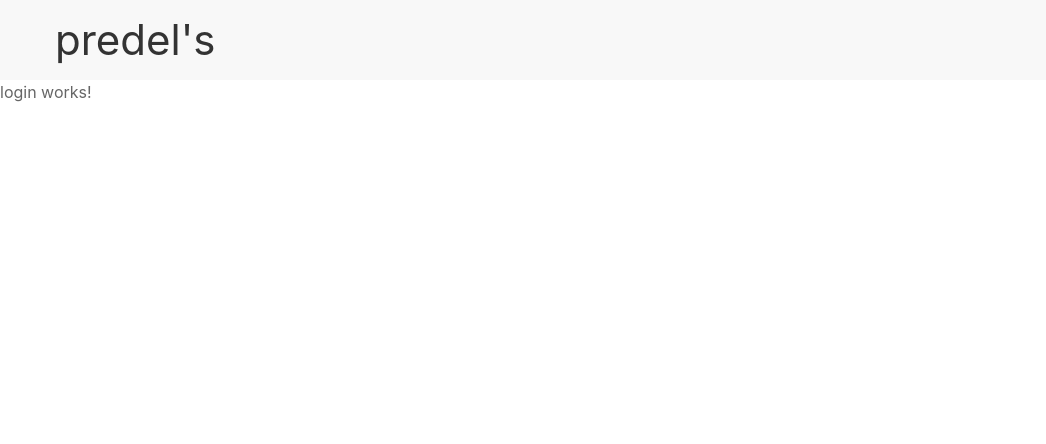
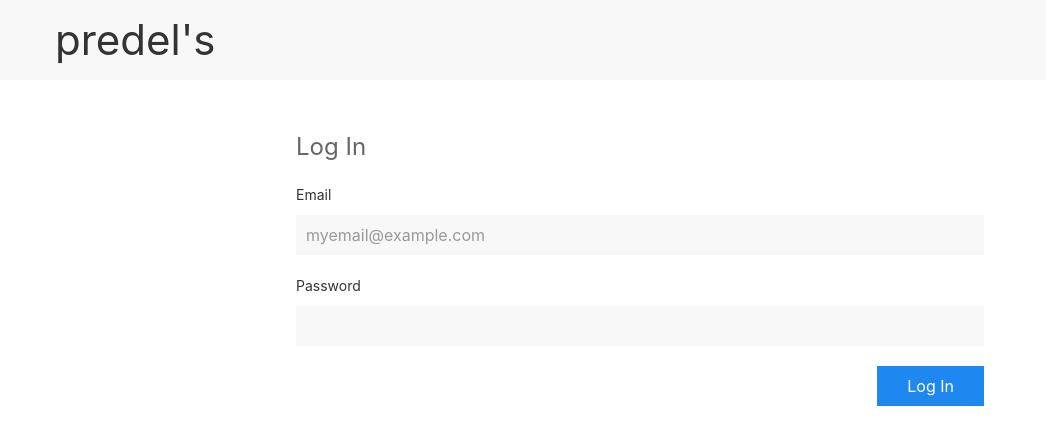
Before and after one commit to danielpredel/predel-blog-client, an Angular app: page /user/login in a window 1280 px wide. Shown: the top 444 px of the page, without its empty margins (0-1046 px from the left). Built offline with nearby package versions, Linux system fonts and the light colour scheme.

Commit message:
Add login form and functionality

```diff
--- a/src/app/user/login/login.component.css
+++ b/src/app/user/login/login.component.css
@@ -0,0 +1,8 @@
+.form-login{
+  margin-top: 50px;
+  margin-bottom: 50px;
+}
+
+.alert{
+  margin-top: 50px;
+}
--- a/src/app/user/login/login.component.html
+++ b/src/app/user/login/login.component.html
@@ -1 +1,96 @@
-<p>login works!</p>
+<div
+  class="uk-container uk-container-small uk-margin-auto uk-margin-auto-vertical uk-width-4-5@s uk-width-3-5@m"
+>
+  <ng-container *ngIf="loginStatus == 'INVALID'">
+    <div class="uk-alert-danger alert" uk-alert>
+      <p>Invalid email or password. Please try again</p>
+    </div>
+  </ng-container>
+  <ng-container *ngIf="loginStatus == 'ERROR'">
+    <div class="uk-alert-danger alert" uk-alert>
+      <p>An error has ocurred. Please try again later</p>
+    </div>
+  </ng-container>
+  <form
+    [formGroup]="form"
+    class="uk-form-stacked form-login"
+    (ngSubmit)="onSubmit()"
+  >
+    <fieldset class="uk-fieldset">
+      <legend class="uk-legend">Log In</legend>
+      <!-- email -->
+      <div class="uk-margin">
+        <label class="uk-form-label" for="email">Email</label>
+        <div class="uk-form-controls">
+          <input
+            formControlName="email"
+            class="uk-input"
+            [ngClass]="{
+              'uk-form-danger':
+                !form.get('email')?.valid && form.get('email')?.touched,
+              'uk-form-success':
+                form.get('email')?.valid && form.get('email')?.touched
+            }"
+            id="email"
+            type="email"
+            placeholder="myemail@example.com"
+          />
+        </div>
+        <div
+          *ngIf="
+            form.get('email')?.hasError('required') &&
+            form.get('email')?.touched
+          "
+          class="uk-text-meta uk-text-danger"
+        >
+          The email is required
+        </div>
+        <div
+          *ngIf="
+            form.get('email')?.hasError('email') && form.get('email')?.touched
+          "
+          class="uk-text-meta uk-text-danger"
+        >
+          Please enter a valid email address
+        </div>
+        <div
+          *ngIf="
+            form.get('email')?.hasError('emailDomainError') &&
+            form.get('email')?.touched
+          "
+          class="uk-text-meta uk-text-danger"
+        >
+          Only google.com and outlook.com domains are allowed
+        </div>
+      </div>
+      <!-- password -->
+      <div class="uk-margin">
+        <label class="uk-form-label" for="password">Password</label>
+        <div class="uk-form-controls">
+          <input
+            formControlName="password"
+            class="uk-input"
+            id="password"
+            type="password"
+          />
+        </div>
+        <div
+          *ngIf="
+            form.get('password')?.hasError('required') &&
+            form.get('password')?.touched
+          "
+          class="uk-text-meta uk-text-danger"
+        >
+          The password is required
+        </div>
+      </div>
+    </fieldset>
+    <div class="uk-clearfix">
+      <div class="uk-float-right">
+        <button class="uk-button uk-button-primary" type="submit">
+          Log In
+        </button>
+      </div>
+    </div>
+  </form>
+</div>
--- a/src/app/user/login/login.component.ts
+++ b/src/app/user/login/login.component.ts
@@ -1,12 +1,63 @@
 import { Component } from '@angular/core';
+import { FormControl, FormGroup, ReactiveFormsModule, Validators } from '@angular/forms';
+import { ValidatorsService } from '../../shared/services/validators.service';
+import { NgClass, NgIf } from '@angular/common';
+import { AuthService } from '../../shared/services/auth.service';
+import { Router } from '@angular/router';
 
 @Component({
   selector: 'app-login',
   standalone: true,
-  imports: [],
+  imports: [ReactiveFormsModule, NgIf, NgClass],
   templateUrl: './login.component.html',
   styleUrl: './login.component.css'
 })
 export class LoginComponent {
+  loginStatus: string = 'NONE';
 
+  constructor(private validatorService: ValidatorsService, private authService: AuthService,
+    private router: Router) { }
+
+  form = new FormGroup({
+    email: new FormControl('', {
+      validators: [Validators.required, Validators.email, this.validatorService.emailDomain],
+      updateOn: 'change'
+    }),
+    password: new FormControl('', {
+      validators: [Validators.required],
+      updateOn: 'change'
+    }),
+  }, { updateOn: 'submit' });
+
+  onSubmit() {
+    if (this.form.valid) {
+      const email = this.form.get('email')?.value || '';
+      const password = this.form.get('password')?.value || '';
+      this.authService.login(email, password).subscribe({
+        next: (response) => {
+          if (response.success) {
+            this.setSession(response.user.token, response.user.image, response.user.verified)
+            this.toHome()
+          }
+          else {
+            this.loginStatus = 'INVALID';
+          }
+        },
+        error: (error) => {
+          this.loginStatus = 'ERROR';
+        }
+      });
+    }
+    else {
+      this.form.markAllAsTouched();
+    }
+  }
+
+  setSession(token: string, profileImageUrl: string, verified: boolean) {
+    this.authService.setSession(token, profileImageUrl, verified);
+  }
+
+  toHome() {
+    this.router.navigate(['/']);
+  }
 }
```
